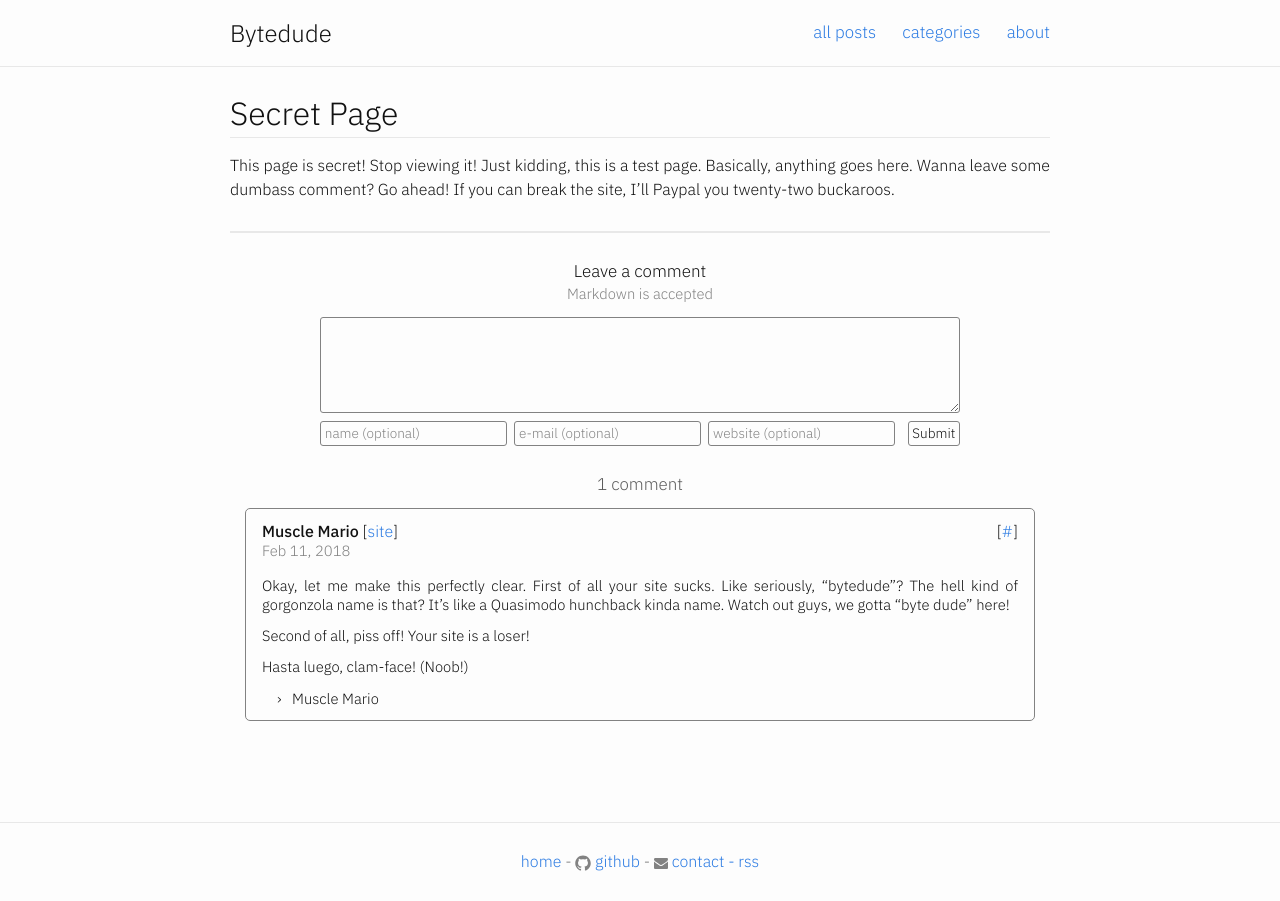
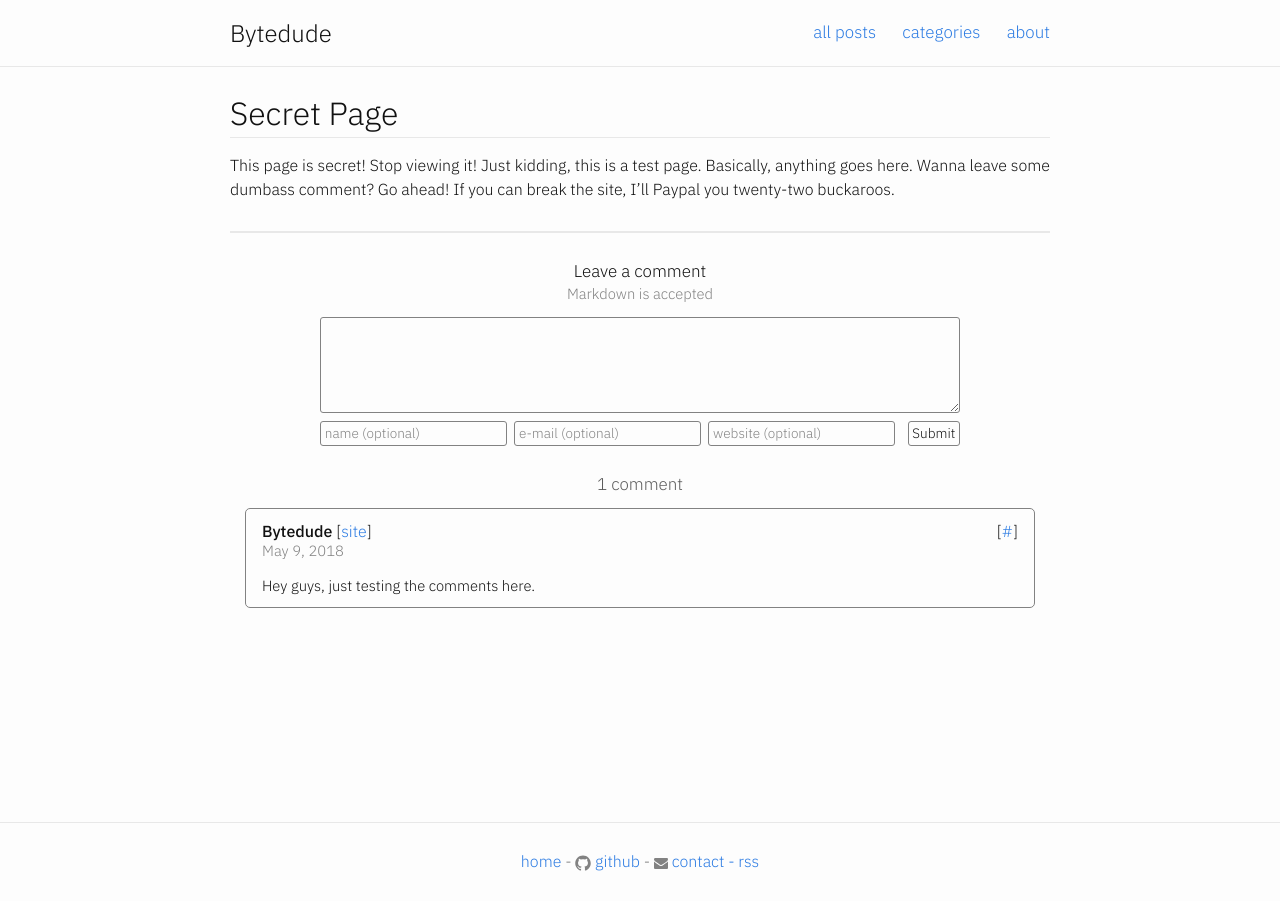
Before and after one commit to mrcnski/signor.dev, a Jekyll site: the page built from secret.md, in a window 1280 px wide. Built offline with Jekyll 4.4.1, drawn with Linux system fonts in a browser that asks for light colours.

Commit message:
[staticman] add comment

```diff
--- a/_data/comments/test3.yml
+++ /dev/null
@@ -1,19 +0,0 @@
-_id: 527a9620-110e-11e8-a047-07d296044fde
-email: scatman@bu.edu
-name: Muscle Mario
-message: |
-  Okay, let me make this perfectly clear.
-  First of all your site sucks. Like seriously, "bytedude"? The hell kind of gorgonzola name is that? It's like a Quasimodo hunchback kinda name. Watch out guys, we gotta "byte dude" here!
-
-  Second of all, piss off! Your site is a loser!
-
-  Hasta luego, clam-face!
-  (Noob!)
-
-
-  - Muscle Mario
-url: "https://www.bytedude.com"
-date: '2018-02-11T22:36:24.970Z'
-slug: secret
-timestamp: 1518561384
-commentDate: '2018-02-11T22:36:24.970Z'
--- a/_includes/comment-count.html
+++ b/_includes/comment-count.html
@@ -1,4 +1,8 @@
-{% assign comments = site.data.comments | where:'slug',page.slug | sort: 'date' %}
+{% assign comments = site.data.comments[page.slug] %}
+{% if comments %}
+{% assign comments = comments | sort %}
+{% endif %}
+
 {% assign commentCount = comments | size %}
 
 {{ commentCount}} comment{% if commentCount != 1 %}s{% endif %}
--- a/_includes/comment-list.html
+++ b/_includes/comment-list.html
@@ -3,29 +3,35 @@
 </center>
 
 {% assign i = 0 %}
+
 {% for comment in comments %}
+{% assign message = comment[1].message %}
+{% assign name = comment[1].name %}
+{% assign url = comment[1].url %}
+{% assign date = comment[1].date %}
+
 <div class="comment">
   {% assign i = i | plus: 1 %}
 
   <div class="comment-header">
     <div class="comment-header-left">
       <span id="comment-{{ i }}" class="comment-name">
-        {% if comment.name %}
-        {{ comment.name }}
+        {% if name %}
+        {{ name }}
         {% else %}
         Anonymous
         {% endif %}
       </span>
 
-      {% if comment.url %}
-      <span>[<a href="//{{ comment.url | remove_first:"http://" | remove_first:"https://" }}">site</a>]
+      {% if url %}
+      <span>[<a href="//{{ url | remove_first:"http://" | remove_first:"https://" }}">site</a>]
       </span>
       {% endif %}
 
       <br>
       {% assign date_format = site.minutia.date_format | default: "%b %-d, %Y" %}
       <p class="comment-meta">
-        {{ comment.date | date: date_format }}
+        {{ date | date: date_format }}
       </p>
     </div>
 
@@ -35,8 +41,8 @@
   </div>
 
   <div class="comment-content">
-    {% if comment.message %}
-    {{ comment.message | strip_html | replace:"{:","{" | markdownify }}
+    {% if message %}
+    {{ message | strip_html | replace:"{:","{" | markdownify }}
     {% endif %}
   </div>
 </div>
--- a/staticman.yml
+++ b/staticman.yml
@@ -39,7 +39,7 @@ notifications:
   apiKey: ""
   domain: ""
 
-path: "_data/{options.slug}"
+path: "_data/comments/{options.slug}"
 
 reCaptcha:
   enabled: false
```
Also changed, not shown: _data/comments/secret/1525841137719.yml (added, +7 -0 lines).
